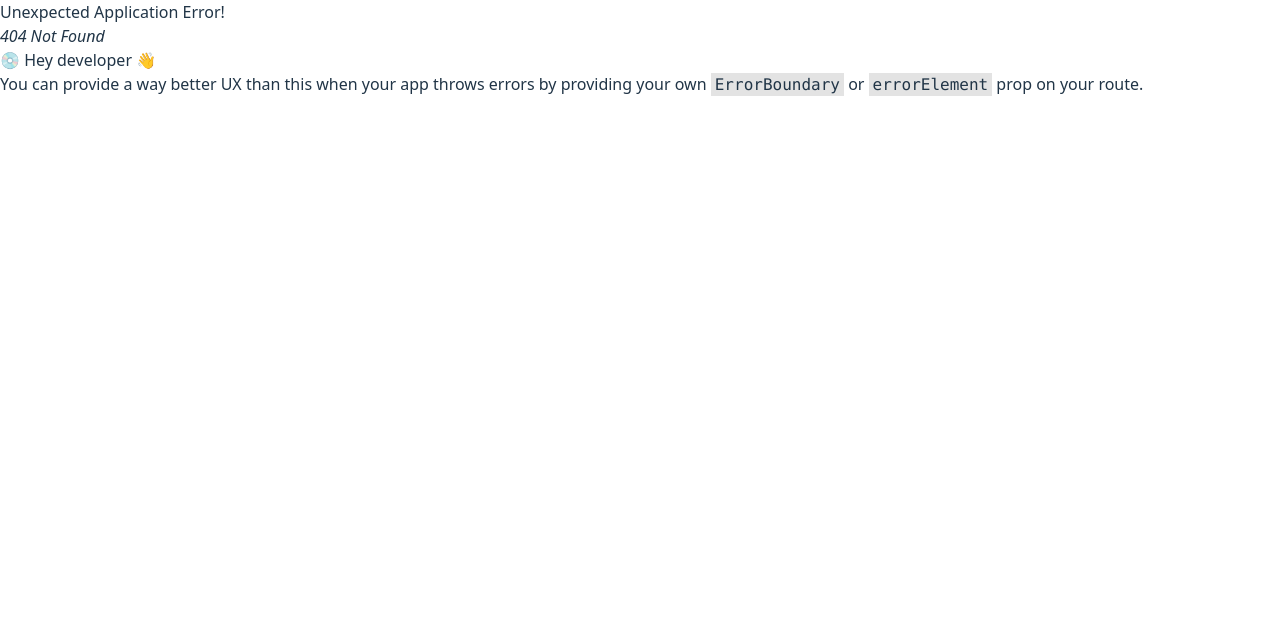
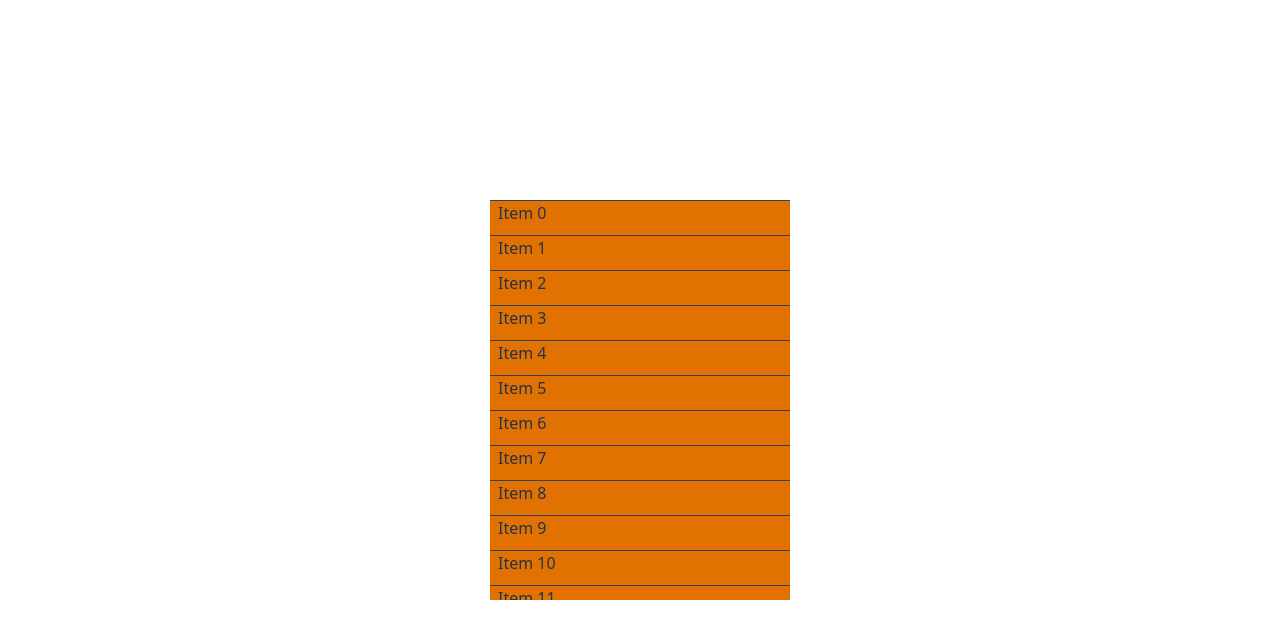
Before and after one commit to rjrocks1908/react-machine-coding, a React (Vite) app: page /vlist in a window 1280 px wide. Before the commit this address had no page. Shown: the top 638 px of the page. Built offline with nearby package versions, Linux system fonts and the light colour scheme.

Commit message:
feat: add VirtualizedList and VirtualizedListPage components for efficient list rendering

```diff
--- /dev/null
+++ b/src/components/vlist/VirtualizedList.tsx
@@ -0,0 +1,42 @@
+import { useState } from "react";
+
+interface Props {
+  list: number[];
+  height: number;
+  width: number;
+  itemHeight: number;
+}
+
+function VirtualizedList({ list, height, width, itemHeight }: Props) {
+  const [indices, setIndices] = useState([0, Math.floor(height / itemHeight)]);
+
+  const handleScroll = (e: React.UIEvent<HTMLDivElement, UIEvent>) => {
+    const scrollTop = e.currentTarget.scrollTop;
+    const startitem = Math.floor(scrollTop / itemHeight);
+    const enditem = startitem + Math.floor(height / itemHeight);
+
+    setIndices([startitem, enditem]);
+  };
+
+  return (
+    <div
+      style={{ height, width }}
+      className="bg-gray-500 overflow-auto gap-1"
+      onScroll={(e) => handleScroll(e)}
+    >
+      <div style={{ height: list.length * itemHeight }} className="relative">
+        {list.slice(indices[0], indices[1] + 1).map((_, idx) => {
+          const actualIndex = indices[0] + idx;
+          return (
+            <div
+              key={actualIndex}
+              style={{ height: itemHeight, top: actualIndex * itemHeight }}
+              className="mb-2 px-2 bg-amber-600 border-t border-t-gray-700 absolute w-full"
+            >{`Item ${actualIndex}`}</div>
+          );
+        })}
+      </div>
+    </div>
+  );
+}
+export default VirtualizedList;
--- /dev/null
+++ b/src/pages/VirtualizedListPage.tsx
@@ -0,0 +1,13 @@
+import VirtualizedList from "../components/vlist/VirtualizedList"
+
+const list = Array.from({length: 1000}, (_, idx) => idx + 1)
+
+function VirtualizedListPage() {
+
+  return (
+    <div className="flex justify-center items-center h-screen">
+      <VirtualizedList list={list} height={400} width={300} itemHeight={35} />
+    </div>
+  )
+}
+export default VirtualizedListPage
--- a/src/router/routes.ts
+++ b/src/router/routes.ts
@@ -16,6 +16,7 @@ import InteractiveShapePage from "../pages/InteractiveShapePage.tsx";
 import TicTacToePage from "../pages/TicTacToePage.tsx";
 import SnakePage from "../pages/SnakePage.tsx";
 import TodoPage from "../pages/TodoPage.tsx";
+import VirtualizedListPage from "../pages/VirtualizedListPage.tsx";
 
 export const router = createBrowserRouter([
   {
@@ -86,6 +87,10 @@ export const router = createBrowserRouter([
         path: "todo",
         Component: TodoPage,
       },
+      {
+        path: "vlist",
+        Component: VirtualizedListPage,
+      },
     ],
   },
 ]);
```
